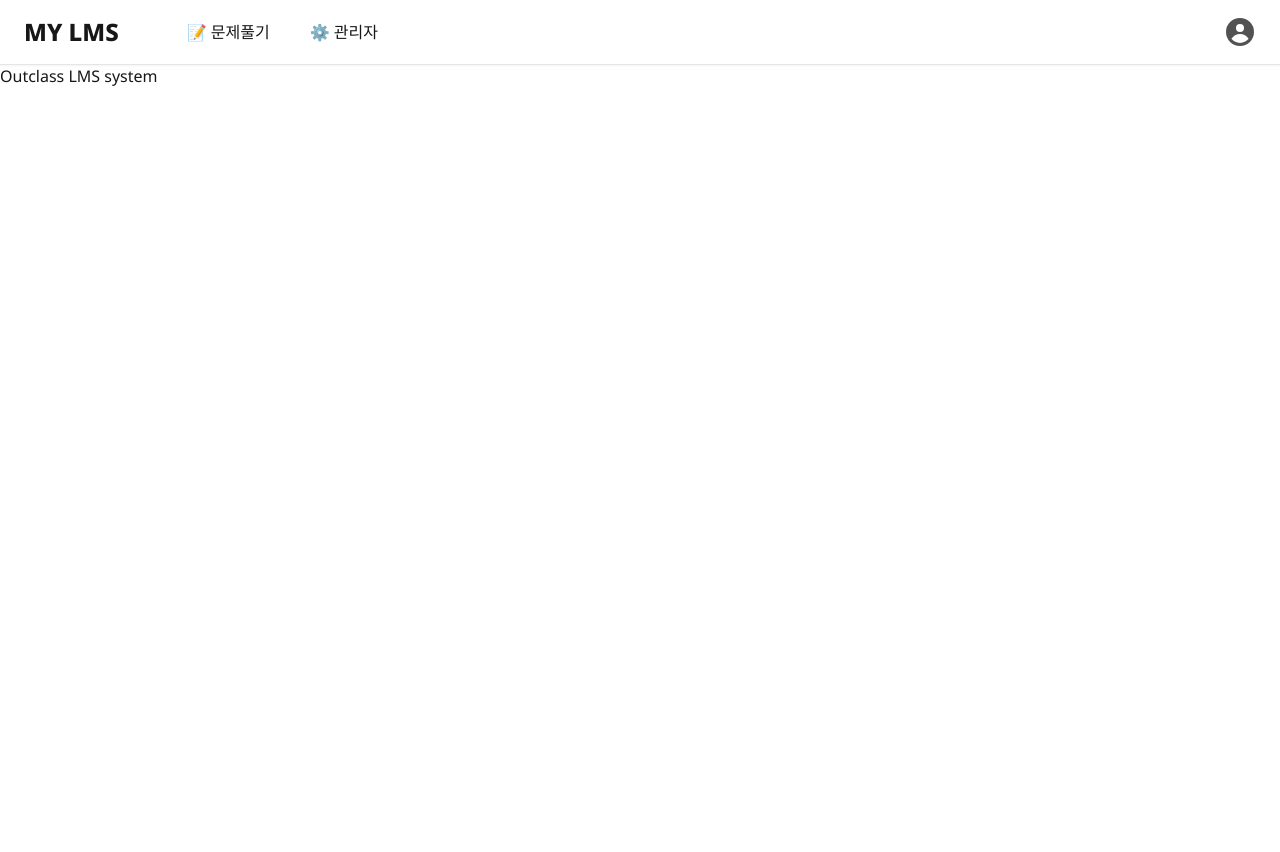
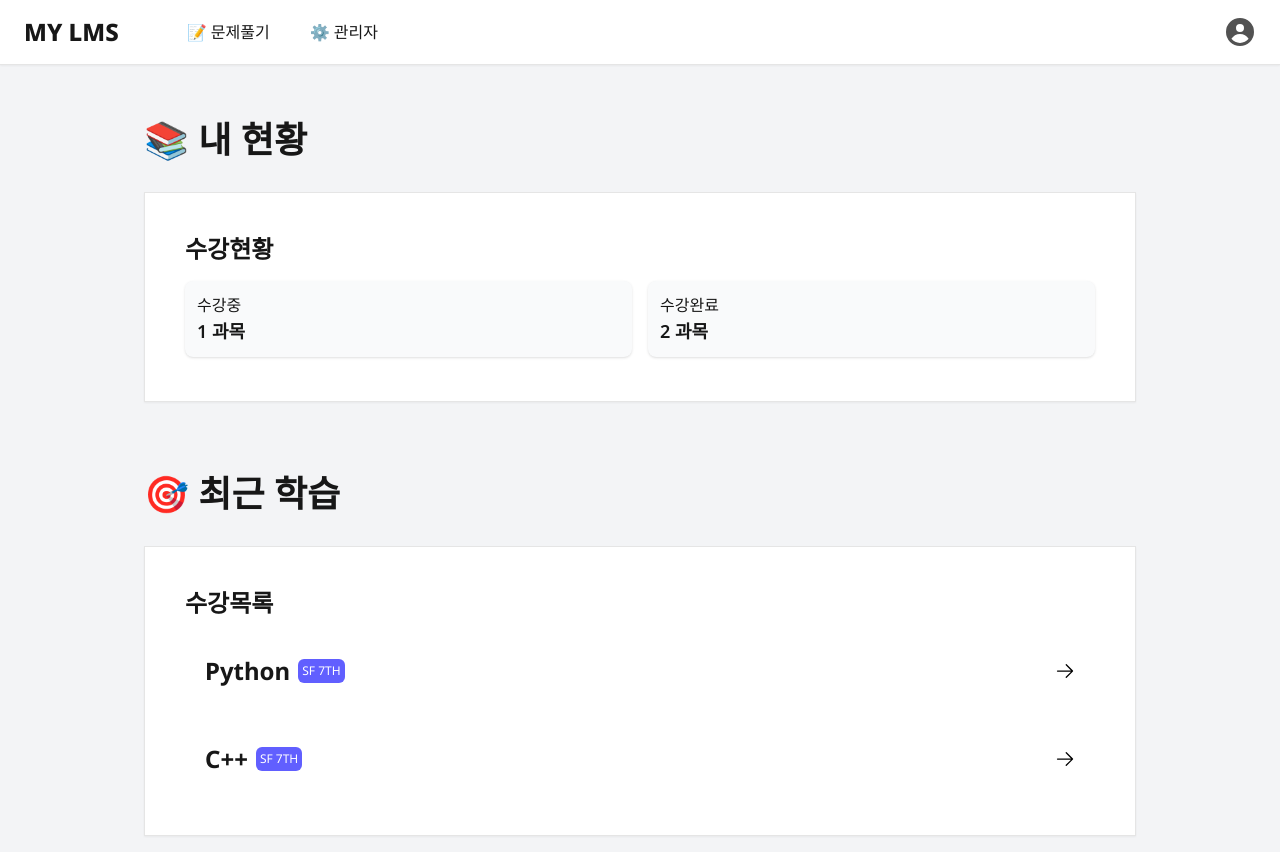
Before and after one commit to outclassstudio/outclass-lms, a Next.js app: page / in a window 1280 px wide. Before the commit the page ends 800 px from the top, so only its background shows below. Built offline with nearby package versions, Linux system fonts and the light colour scheme.

Commit message:
Feat: Update main page layout

```diff
--- a/app/(main)/page.tsx
+++ b/app/(main)/page.tsx
@@ -1,7 +1,95 @@
+import { ArrowRightIcon } from "@heroicons/react/24/solid";
+
 export default function Home() {
   return (
-    <div className="font-[family-name:var(--font-noto-sans)]">
-      Outclass LMS system
+    <div className="font-[family-name:var(--font-noto-sans)] flex flex-col items-center bg-gray-100 min-h-[calc(100vh-64px)]">
+      <div className="mt-6 sm:mt-10 w-full lg:w-[1024px] flex flex-col gap-4 p-4">
+        <div className="text-3xl sm:text-4xl font-black mb-2 sm:mb-4 flex gap-2 items-center">
+          <span>📚 내 현황</span>
+        </div>
+        <div>
+          <div
+            className="p-5 sm:p-10 flex items-center justify-between bg-white border-neutral-200 border-[1px]
+            shadow-xs"
+          >
+            <div className="flex flex-col gap-1 w-full">
+              <div className="flex flex-col gap-4">
+                <div className="font-bold text-xl sm:text-2xl">수강현황</div>
+                <div className="flex gap-4">
+                  <div className="bg-gray-50 p-3 rounded-lg shadow-sm flex flex-col hover:bg-gray-100 cursor-pointer flex-1/2">
+                    <div>수강중</div>
+                    <div className="font-semibold text-lg">1 과목</div>
+                  </div>
+                  <div className="bg-gray-50 p-3 rounded-lg shadow-sm flex flex-col hover:bg-gray-100 cursor-pointer flex-1/2">
+                    <div>수강완료</div>
+                    <div className="font-semibold text-lg">2 과목</div>
+                  </div>
+                </div>
+              </div>
+              <div className="text-xs sm:text-sm text-neutral-600"></div>
+            </div>
+          </div>
+        </div>
+      </div>
+      <div className="mt-6 sm:mt-10 w-full lg:w-[1024px] flex flex-col gap-4 p-4">
+        <div className="text-3xl sm:text-4xl font-black mb-2 sm:mb-4 flex gap-2 items-center">
+          <span>🎯 최근 학습</span>
+        </div>
+        <div>
+          <div
+            className="p-5 sm:p-10 flex items-center justify-between bg-white border-neutral-200 border-[1px]
+            shadow-xs"
+          >
+            <div className="flex flex-col gap-1 w-full">
+              <div className="flex flex-col gap-4">
+                <div className="font-bold text-xl sm:text-2xl">수강목록</div>
+                <div className="flex flex-col gap-4">
+                  <div
+                    className="p-3 sm:p-5 flex items-center justify-between cursor-pointer rounded-lg
+                      hover:bg-neutral-200"
+                  >
+                    <div className="flex gap-2 items-center justify-between w-full">
+                      <div className="flex gap-2 items-center">
+                        <div className="font-bold text-xl sm:text-2xl cursor-pointer">
+                          Python
+                        </div>
+                        <div className="flex gap-1">
+                          <span className="first:bg-green-500 last:bg-indigo-500 text-white rounded-md p-1 text-xs">
+                            SF 7TH
+                          </span>
+                        </div>
+                      </div>
+                      <div>
+                        <ArrowRightIcon className="text-black size-5" />
+                      </div>
+                    </div>
+                  </div>
+                  <div
+                    className="p-3 sm:p-5 flex items-center justify-between cursor-pointer rounded-lg
+                      hover:bg-neutral-200"
+                  >
+                    <div className="flex gap-2 items-center justify-between w-full">
+                      <div className="flex gap-2 items-center">
+                        <div className="font-bold text-xl sm:text-2xl cursor-pointer">
+                          C++
+                        </div>
+                        <div className="flex gap-1">
+                          <span className="first:bg-green-500 last:bg-indigo-500 text-white rounded-md p-1 text-xs">
+                            SF 7TH
+                          </span>
+                        </div>
+                      </div>
+                      <div>
+                        <ArrowRightIcon className="text-black size-5" />
+                      </div>
+                    </div>
+                  </div>
+                </div>
+              </div>
+            </div>
+          </div>
+        </div>
+      </div>
     </div>
   );
 }
```
